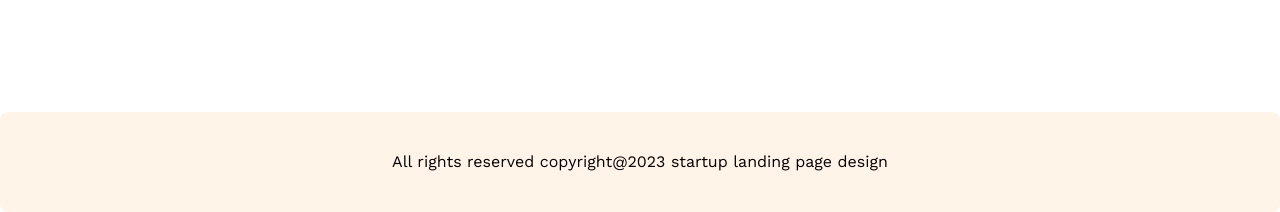
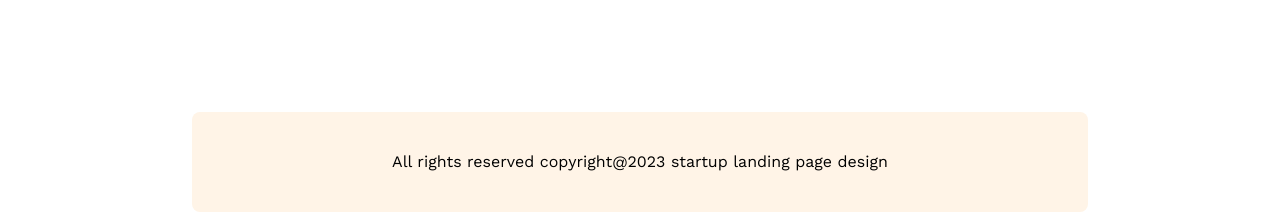
Before and after one commit to Pervage-Ahmed-Tuhin/self-vision-responsive, a plain HTML site: page index.html in a window 1280 px wide. Shown: the part 3916-4128 px from the top of the page. Drawn offline with nearby package versions, Linux system fonts and the light colour scheme.

Commit message:
Updated the footer section

```diff
--- a/style/style.css
+++ b/style/style.css
@@ -303,8 +303,9 @@ nav >ul > li a{
 /* footer section */
 
 .footer-section{
-    width: 100%;
+    width: 70%;
     height: 100px;
+    margin: auto;
     border-radius: 8px;
     background: #FFF4E7;
     display: flex;
@@ -391,7 +392,7 @@ nav >ul > li a{
 
     .footer-section{
         width: 100%;
-        height: 150px;
+        height: 130px;
         /* padding: 20px; */
     }
 }
```
